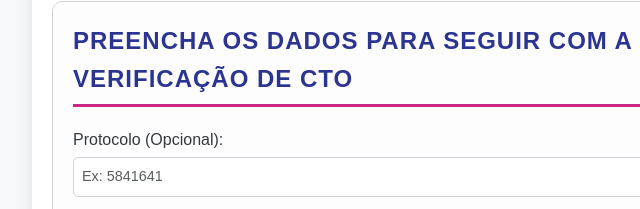
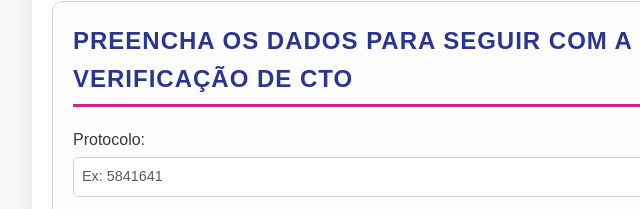
Before and after one commit to gabriel-souza-developer/verificar-cto, a plain HTML site: page index.html in a window 1280 px wide. Shown: the part 201-410 px from the top of the page, 208-848 px from the left. Drawn offline with nearby package versions, Linux system fonts and the light colour scheme.

Commit message:
Add files via upload

```diff
--- a/index.html
+++ b/index.html
@@ -31,7 +31,7 @@
                 <form id="ctoForm">
                     <!-- Grupo de campos: Protocolo -->
                     <div class="form-group">
-                        <label for="protocoloInput">Protocolo (Opcional):</label>
+                        <label for="protocoloInput">Protocolo:</label>
                         <input type="text" class="form-control" id="protocoloInput" placeholder="Ex: 5841641">
                     </div>
                     <!-- Grupo de campos: Nome da caixa CTO -->
```
